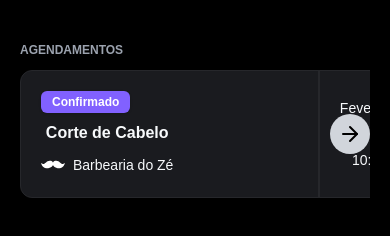
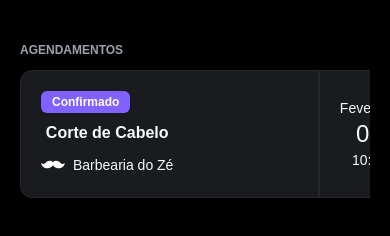
Before and after one commit to gumiranda/nextjs, a Next.js app: page /belezix/home in a window 390 px wide. Shown: the part 228-464 px from the top of the page. Built offline with nearby package versions, Linux system fonts and the light colour scheme.

Commit message:
Refatorar caminhos de importação do diretório "components" no arquivo components.json

```diff
--- a/src/app/(slices)/belezix/_components/organisms/list-booking.tsx
+++ b/src/app/(slices)/belezix/_components/organisms/list-booking.tsx
@@ -1,15 +1,18 @@
 "use client";
 import { ArrowRight, ArrowLeft } from "lucide-react";
-import { useRef } from "react";
+import { useRef, useState, useEffect } from "react";
 import BookingItem from "./booking-item";
 
 export const ListBooking = () => {
   const bookingsContainerRef = useRef<HTMLDivElement>(null);
+  const [showLeftArrow, setShowLeftArrow] = useState(false);
+  const [showRightArrow, setShowRightArrow] = useState(false);
+
   const scrollRight = () => {
     if (bookingsContainerRef.current) {
       bookingsContainerRef.current.scrollBy({
-        left: 400, // Quantidade de pixels para rolar à direita
-        behavior: "smooth", // Comportamento suave
+        left: 400, // Pixels to scroll to the right
+        behavior: "smooth", // Smooth scrolling
       });
     }
   };
@@ -17,14 +20,33 @@ export const ListBooking = () => {
   const scrollLeft = () => {
     if (bookingsContainerRef.current) {
       bookingsContainerRef.current.scrollBy({
-        left: -400, // Quantidade de pixels para rolar à esquerda
-        behavior: "smooth", // Comportamento suave
+        left: -400, // Pixels to scroll to the left
+        behavior: "smooth", // Smooth scrolling
       });
     }
   };
-  const showLeftArrow = bookingsContainerRef.current
-    ? bookingsContainerRef.current.scrollLeft > 0
-    : false;
+
+  const handleScroll = () => {
+    if (bookingsContainerRef.current) {
+      const { scrollLeft, scrollWidth, clientWidth } =
+        bookingsContainerRef.current;
+      setShowLeftArrow(scrollLeft > 0);
+      setShowRightArrow(scrollLeft + clientWidth < scrollWidth);
+    }
+  };
+
+  useEffect(() => {
+    const container = bookingsContainerRef.current;
+
+    if (container) {
+      container.addEventListener("scroll", handleScroll);
+      handleScroll();
+      return () => {
+        container.removeEventListener("scroll", handleScroll);
+      };
+    }
+  }, []);
+
   return (
     <>
       {confirmedBookings.length > 0 && (
@@ -33,17 +55,16 @@ export const ListBooking = () => {
             Agendamentos
           </h2>
 
-          {/* AGENDAMENTO */}
+          {/* Booking List */}
           <div className="relative">
             {showLeftArrow && (
-              <button
+              <div
                 onClick={scrollLeft}
-                className="absolute top-1/2 left-0 transform -translate-y-1/2 bg-gray-300 hover:bg-gray-400 text-black rounded-full p-2"
+                className="hidden md:block absolute top-1/2 left-0 transform -translate-y-1/2 bg-gray-300 hover:bg-gray-400 text-black rounded-full p-2 cursor-pointer"
               >
                 <ArrowLeft size={24} />
-              </button>
+              </div>
             )}
-            {/* Ícone de rolagem à esquerda */}
 
             <div
               ref={bookingsContainerRef}
@@ -56,13 +77,14 @@ export const ListBooking = () => {
               ))}
             </div>
 
-            {/* Ícone de rolagem à direita */}
-            <button
-              onClick={scrollRight}
-              className="absolute top-1/2 right-0 transform -translate-y-1/2 bg-gray-300 hover:bg-gray-400 text-black rounded-full p-2"
-            >
-              <ArrowRight size={24} />
-            </button>
+            {showRightArrow && (
+              <div
+                onClick={scrollRight}
+                className="hidden md:block absolute top-1/2 right-0 transform -translate-y-1/2 bg-gray-300 hover:bg-gray-400 text-black rounded-full p-2 cursor-pointer"
+              >
+                <ArrowRight size={24} />
+              </div>
+            )}
           </div>
         </div>
       )}
```
